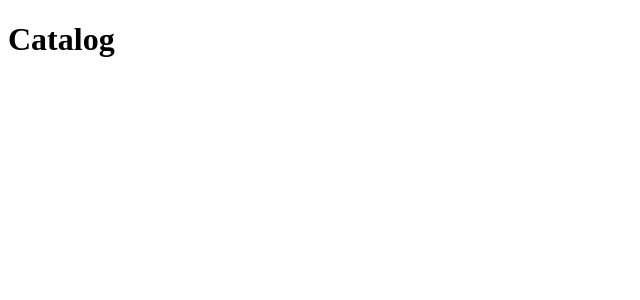
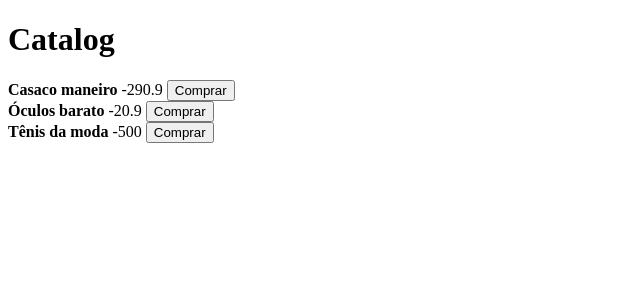
Before and after one commit to gustavoharff/react-redux, a React (Vite) app: page / in a window 1280 px wide. Shown: the top 300 px of the page, without its empty margins (0-640 px from the left). Built offline with nearby package versions, Linux system fonts and the light colour scheme; data requests are answered from the project's data file.

Commit message:
feat: List catalog products

```diff
--- a/package.json
+++ b/package.json
@@ -5,9 +5,11 @@
   "scripts": {
     "dev": "vite",
     "build": "tsc && vite build",
-    "preview": "vite preview"
+    "preview": "vite preview",
+    "server": "json-server server.json -p 3333"
   },
   "dependencies": {
+    "axios": "^0.26.1",
     "react": "^17.0.2",
     "react-dom": "^17.0.2",
     "react-redux": "^7.2.6",
@@ -17,6 +19,7 @@
     "@types/react": "^17.0.33",
     "@types/react-dom": "^17.0.10",
     "@vitejs/plugin-react": "^1.0.7",
+    "json-server": "^0.17.0",
     "typescript": "^4.5.4",
     "vite": "^2.8.0"
   }
--- /dev/null
+++ b/server.json
@@ -0,0 +1,33 @@
+{
+  "products": [
+    {
+      "id": 1,
+      "title": "Casaco maneiro",
+      "price": 290.9
+    },
+    {
+      "id": 2,
+      "title": "Óculos barato",
+      "price": 20.9
+    },
+    {
+      "id": 3,
+      "title": "Tênis da moda",
+      "price": 500.0
+    }
+  ],
+  "stock": [
+    {
+      "id": 1,
+      "quantity": 3
+    },
+    {
+      "id": 2,
+      "quantity": 0
+    },
+    {
+      "id": 3,
+      "quantity": 1
+    }
+  ]
+}
--- a/src/components/Catalog.tsx
+++ b/src/components/Catalog.tsx
@@ -1,9 +1,28 @@
-import { useSelector } from 'react-redux'
+import { useEffect, useState } from 'react'
+
+import { api } from '../services/api'
+
+import type { Product } from '../store/modules/cart/types'
 
 export function Catalog() {
-  const catalog = useSelector(state => state)
+  const [catalog, setCatalog] = useState<Product[]>([])
 
-  console.log(catalog)
+  useEffect(() => {
+    api.get('/products').then(response => {
+      setCatalog(response.data)
+    })
+  }, [])
 
-  return <h1>Catalog</h1>
+  return (
+    <main>
+      <h1>Catalog</h1>
+
+      {catalog.map(product => (
+        <article key={product.id}>
+          <strong>{product.title}</strong> {' -'}
+          <span>{product.price}</span> <button type="button">Comprar</button>
+        </article>
+      ))}
+    </main>
+  )
 }
--- /dev/null
+++ b/src/services/api.ts
@@ -0,0 +1,5 @@
+import axios from 'axios'
+
+export const api = axios.create({
+  baseURL: 'http://localhost:3333'
+})
--- a/src/store/modules/cart/types.ts
+++ b/src/store/modules/cart/types.ts
@@ -1,4 +1,4 @@
-type Product = {
+export type Product = {
   id: number
   title: string
   price: number
```
Also changed, not shown: 1 other file (tests, documents, lock files or other folders).
